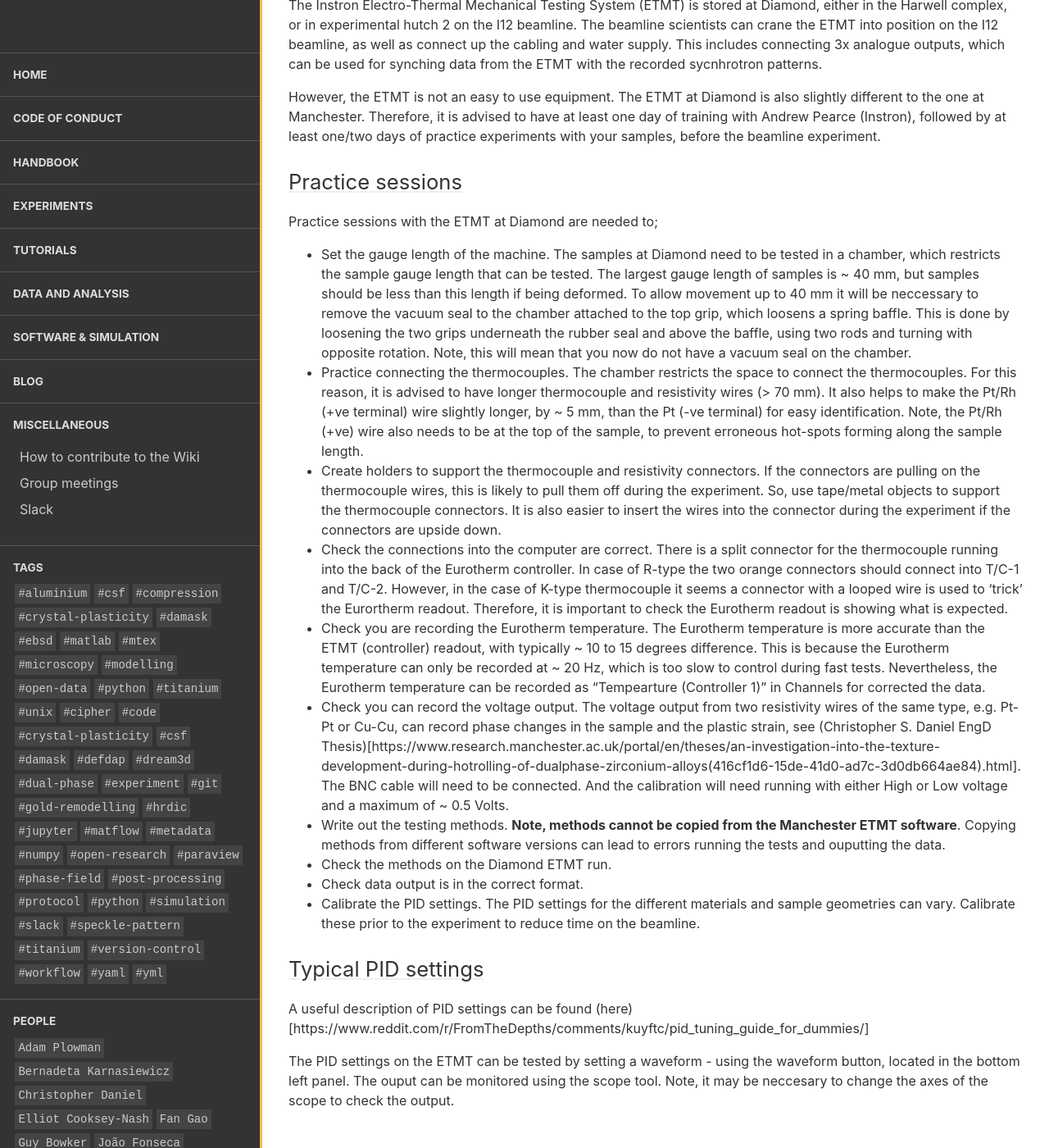
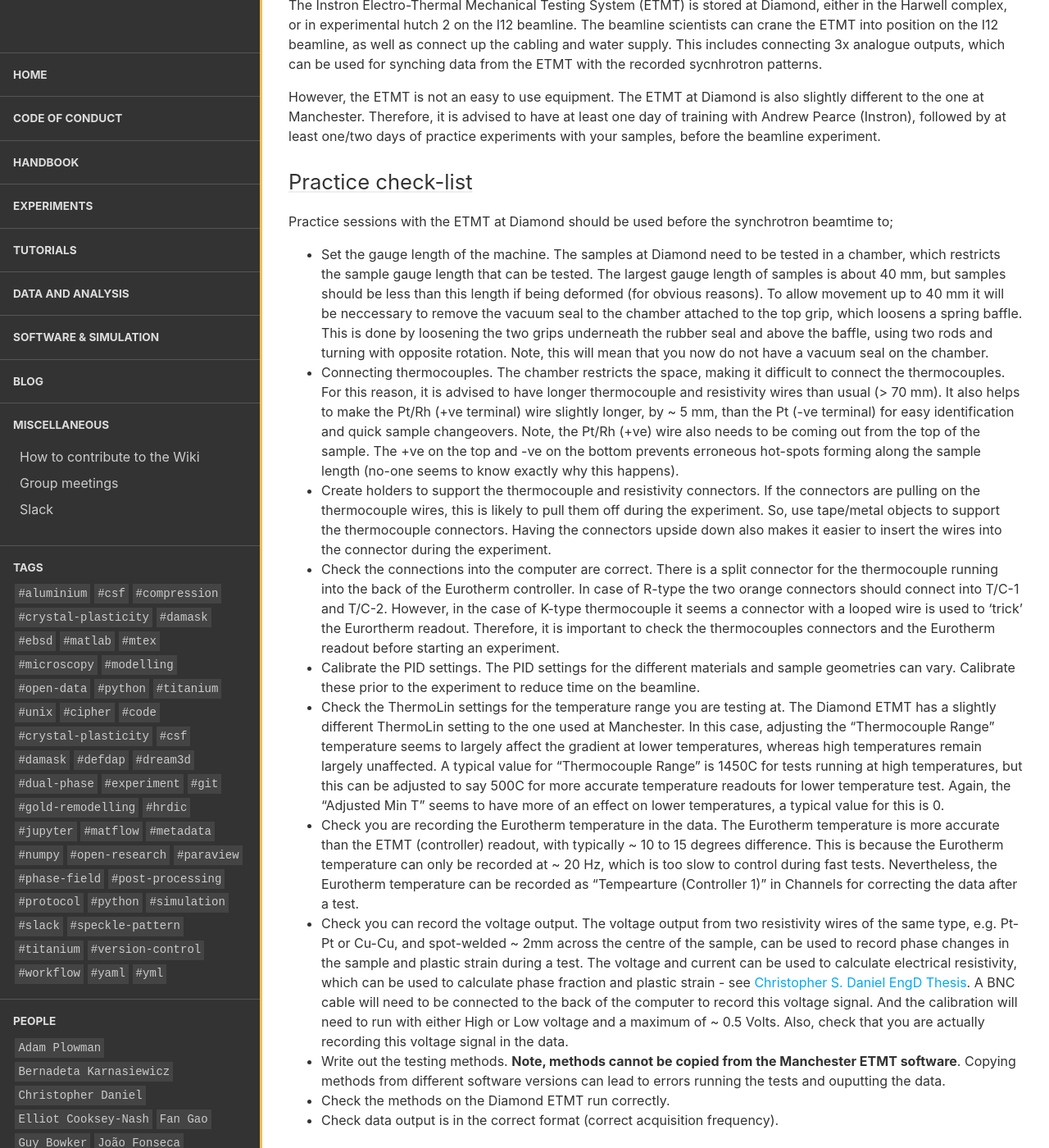
Before and after one commit to LightForm-group/wiki, a Jekyll site: the page built from collections/_tutorials/sxrd_etmt_setup.md, in a window 1280 px wide and 1400 px high, scrolled down 299 px. Shown: the whole window at 82% size. Built offline with Jekyll 4.4.1, drawn with Linux system fonts in a browser that asks for light colours; nearby versions of some CDN libraries; some of the changed text lies outside the part shown.

Commit message:
Update sxrd_etmt_setup.md

```diff
--- a/collections/_tutorials/sxrd_etmt_setup.md
+++ b/collections/_tutorials/sxrd_etmt_setup.md
@@ -10,24 +10,48 @@ The Instron Electro-Thermal Mechanical Testing System (ETMT) is stored at Diamon
 
 However, the ETMT is not an easy to use equipment. The ETMT at Diamond is also slightly different to the one at Manchester. Therefore, it is advised to have at least one day of training with Andrew Pearce (Instron), followed by at least one/two days of practice experiments with your samples, before the beamline experiment.
 
-## Practice sessions
+## Practice check-list
 
-Practice sessions with the ETMT at Diamond are needed to;
+Practice sessions with the ETMT at Diamond should be used before the synchrotron beamtime to;
 
-- Set the gauge length of the machine. The samples at Diamond need to be tested in a chamber, which restricts the sample gauge length that can be tested. The largest gauge length of samples is ~ 40 mm, but samples should be less than this length if being deformed. To allow movement up to 40 mm it will be neccessary to remove the vacuum seal to the chamber attached to the top grip, which loosens a spring baffle. This is done by loosening the two grips underneath the rubber seal and above the baffle, using two rods and turning with opposite rotation. Note, this will mean that you now do not have a vacuum seal on the chamber.
-- Practice connecting the thermocouples. The chamber restricts the space to connect the thermocouples. For this reason, it is advised to have longer thermocouple and resistivity wires (> 70 mm). It also helps to make the Pt/Rh (+ve terminal) wire slightly longer, by ~ 5 mm, than the Pt (-ve terminal) for easy identification. Note, the Pt/Rh (+ve) wire also needs to be at the top of the sample, to prevent erroneous hot-spots forming along the sample length.
-- Create holders to support the thermocouple and resistivity connectors. If the connectors are pulling on the thermocouple wires, this is likely to pull them off during the experiment. So, use tape/metal objects to support the thermocouple connectors. It is also easier to insert the wires into the connector during the experiment if the connectors are upside down.
-- Check the connections into the computer are correct. There is a split connector for the thermocouple running into the back of the Eurotherm controller. In case of R-type the two orange connectors should connect into T/C-1 and T/C-2. However, in the case of K-type thermocouple it seems a connector with a looped wire is used to 'trick' the Eurortherm readout. Therefore, it is important to check the Eurotherm readout is showing what is expected.
-- Check you are recording the Eurotherm temperature. The Eurotherm temperature is more accurate than the ETMT (controller) readout, with typically ~ 10 to 15 degrees difference. This is because the Eurotherm temperature can only be recorded at ~ 20 Hz, which is too slow to control during fast tests. Nevertheless, the Eurotherm temperature can be recorded as "Tempearture (Controller 1)" in Channels for corrected the data.
-- Check you can record the voltage output. The voltage output from two resistivity wires of the same type, e.g. Pt-Pt or Cu-Cu, can record phase changes in the sample and the plastic strain, see (Christopher S. Daniel EngD Thesis)[https://www.research.manchester.ac.uk/portal/en/theses/an-investigation-into-the-texture-development-during-hotrolling-of-dualphase-zirconium-alloys(416cf1d6-15de-41d0-ad7c-3d0db664ae84).html]. The BNC cable will need to be connected. And the calibration will need running with either High or Low voltage and a maximum of ~ 0.5 Volts.
+- Set the gauge length of the machine. The samples at Diamond need to be tested in a chamber, which restricts the sample gauge length that can be tested. The largest gauge length of samples is about 40 mm, but samples should be less than this length if being deformed (for obvious reasons). To allow movement up to 40 mm it will be neccessary to remove the vacuum seal to the chamber attached to the top grip, which loosens a spring baffle. This is done by loosening the two grips underneath the rubber seal and above the baffle, using two rods and turning with opposite rotation. Note, this will mean that you now do not have a vacuum seal on the chamber.
+- Connecting thermocouples. The chamber restricts the space, making it difficult to connect the thermocouples. For this reason, it is advised to have longer thermocouple and resistivity wires than usual (> 70 mm). It also helps to make the Pt/Rh (+ve terminal) wire slightly longer, by ~ 5 mm, than the Pt (-ve terminal) for easy identification and quick sample changeovers. Note, the Pt/Rh (+ve) wire also needs to be coming out from the top of the sample. The +ve on the top and -ve on the bottom prevents erroneous hot-spots forming along the sample length (no-one seems to know exactly why this happens).
+- Create holders to support the thermocouple and resistivity connectors. If the connectors are pulling on the thermocouple wires, this is likely to pull them off during the experiment. So, use tape/metal objects to support the thermocouple connectors. Having the connectors upside down also makes it easier to insert the wires into the connector during the experiment.
+- Check the connections into the computer are correct. There is a split connector for the thermocouple running into the back of the Eurotherm controller. In case of R-type the two orange connectors should connect into T/C-1 and T/C-2. However, in the case of K-type thermocouple it seems a connector with a looped wire is used to 'trick' the Eurortherm readout. Therefore, it is important to check the thermocouples connectors and the Eurotherm readout before starting an experiment.
+- Calibrate the PID settings. The PID settings for the different materials and sample geometries can vary. Calibrate these prior to the experiment to reduce time on the beamline.
+- Check the ThermoLin settings for the temperature range you are testing at. The Diamond ETMT has a slightly different ThermoLin setting to the one used at Manchester. In this case, adjusting the "Thermocouple Range" temperature seems to largely affect the gradient at lower temperatures, whereas high temperatures remain largely unaffected. A typical value for "Thermocouple Range" is 1450C for tests running at high temperatures, but this can be adjusted to say 500C for more accurate temperature readouts for lower temperature test. Again, the "Adjusted Min T" seems to have more of an effect on lower temperatures, a typical value for this is 0.
+- Check you are recording the Eurotherm temperature in the data. The Eurotherm temperature is more accurate than the ETMT (controller) readout, with typically ~ 10 to 15 degrees difference. This is because the Eurotherm temperature can only be recorded at ~ 20 Hz, which is too slow to control during fast tests. Nevertheless, the Eurotherm temperature can be recorded as "Tempearture (Controller 1)" in Channels for correcting the data after a test.
+- Check you can record the voltage output. The voltage output from two resistivity wires of the same type, e.g. Pt-Pt or Cu-Cu, and spot-welded ~ 2mm across the centre of the sample, can be used to record phase changes in the sample and plastic strain during a test. The voltage and current can be used to calculate electrical resistivity, which can be used to calculate phase fraction and plastic strain - see [Christopher S. Daniel EngD Thesis](https://www.research.manchester.ac.uk/portal/en/theses/an-investigation-into-the-texture-development-during-hotrolling-of-dualphase-zirconium-alloys(416cf1d6-15de-41d0-ad7c-3d0db664ae84).html). A BNC cable will need to be connected to the back of the computer to record this voltage signal. And the calibration will need to run with either High or Low voltage and a maximum of ~ 0.5 Volts. Also, check that you are actually recording this voltage signal in the data.
 - Write out the testing methods. **Note, methods cannot be copied from the Manchester ETMT software**. Copying methods from different software versions can lead to errors running the tests and ouputting the data.
-- Check the methods on the Diamond ETMT run.
-- Check data output is in the correct format.
-- Calibrate the PID settings. The PID settings for the different materials and sample geometries can vary. Calibrate these prior to the experiment to reduce time on the beamline.
+- Check the methods on the Diamond ETMT run correctly.
+- Check data output is in the correct format (correct acquisition frequency).
 
+## Typical PID settings for Diamond ETMT
 
-## Typical PID settings
-
-A useful description of PID settings can be found (here)[https://www.reddit.com/r/FromTheDepths/comments/kuyftc/pid_tuning_guide_for_dummies/]
+A useful description of PID settings can be found [here](https://www.reddit.com/r/FromTheDepths/comments/kuyftc/pid_tuning_guide_for_dummies/)
 
 The PID settings on the ETMT can be tested by setting a waveform - using the waveform button, located in the bottom left panel. The ouput can be monitored using the scope tool. Note, it may be neccesary to change the axes of the scope to check the output.
+
+Typical PID setting for the Linear Position Encoder are;
+- P = 30 dB
+- I = 1 /s
+- D = 0 ms
+- Lag = 0 ms
+
+Typical PID setting for the Load are;
+- P = 25.5 dB
+- I = 0.5 /s
+- D = 0 ms
+- Lag = 0.5 ms
+
+Typical PID setting for the Current are;
+- P = 10 dB
+- I = 15 /s
+- D = 0 ms
+- Lag = 20 ms
+
+Typical PID setting for the Temperature are;
+- P = 2 dB
+- I = 0.2 /s
+- D = 0 ms
+- Lag = 50 ms
```
